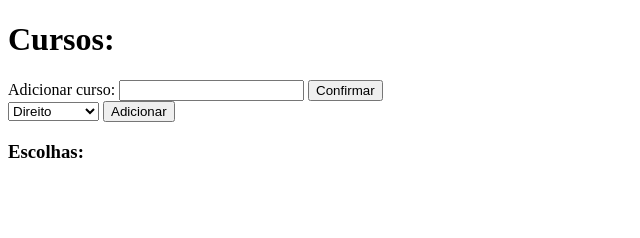
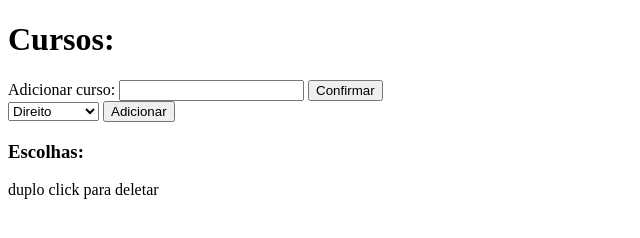
Before and after one commit to bixbite2/18.04.2018, a plain HTML site: page index.html in a window 1280 px wide. Shown: the whole page, without its empty margins (0-640 px from the left). Drawn offline with Linux system fonts and the light colour scheme.

Commit message:
Update index.html

```diff
--- a/index.html
+++ b/index.html
@@ -45,6 +45,7 @@
     <table>
         <thead>
             <h3>Escolhas:</h3>
+            <p>duplo click para deletar</p>
         </thead>
         <tbody>
 
```
